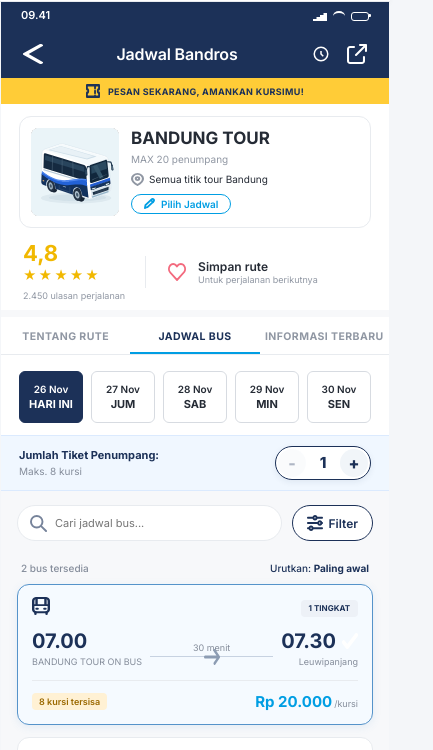
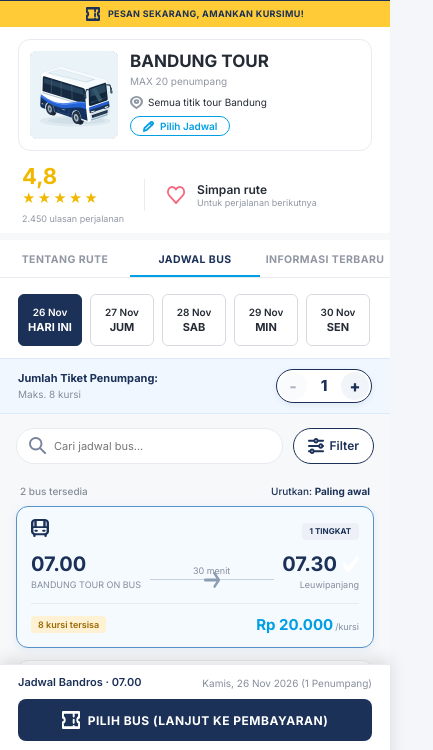
Before and after one commit to DAppd77/Bandros, a plain HTML site: page index.html in a window 390 px wide. Shown: the part 75-825 px from the top of the page, 433 px wide, since content can reach past the window. Drawn offline with Linux system fonts and the light colour scheme.

Commit message:
Update styles.css

```diff
--- a/styles.css
+++ b/styles.css
@@ -1699,6 +1699,12 @@ input, select {
 /* ==========================================================================
    MOBILE VIEW (1:1 Frame Figma)
    ========================================================================== */
+@media (min-width: 768px) {
+  .mobile-view-container {
+    display: none;
+  }
+}
+
 .mobile-view-container {
   padding: 1.5rem 0 3rem;
   display: flex;
@@ -3143,8 +3149,8 @@ input, select {
 }
 
 @media (max-width: 767px) {
-  .desktop-navbar .nav-links {
-    display: none;
+  .desktop-navbar {
+    display: none !important;
   }
 
   .desktop-view-container {
@@ -3154,13 +3160,69 @@ input, select {
   .mobile-view-container {
     display: flex !important;
     padding: 0;
+    width: 100%;
+    min-height: 100vh;
+  }
+
+  .app-wrapper.mode-mobile {
+    width: 100%;
+    max-width: 100%;
+    margin: 0;
   }
 
   .app-wrapper.mode-mobile .screen-view {
     border-radius: 0;
     border: none;
     max-width: 100%;
+    width: 100%;
     min-height: 100vh;
     box-shadow: none;
+    overflow: visible;
   }
-}
+
+  .screen-content {
+    min-height: 100vh;
+    height: auto;
+    position: relative;
+    display: flex;
+    flex-direction: column;
+  }
+
+  .scrollable-body {
+    overflow-y: visible;
+    padding-bottom: 120px;
+    flex: 1;
+  }
+
+  .sticky-footer-bar {
+    position: fixed;
+    bottom: 0;
+    left: 0;
+    right: 0;
+    width: 100%;
+    z-index: 500;
+    box-shadow: 0 -4px 16px rgba(0, 0, 0, 0.12);
+  }
+}
+
+/* Ensure smooth touch interactions on mobile */
+.date-card,
+.bus-item-card,
+.tab-item,
+.pill-btn-schedule,
+.bookmark-btn,
+.filter-btn,
+.sort-toggle-btn,
+.stepper-btn,
+.payment-method-card,
+.primary-action-btn,
+.btn-desktop-pay-now,
+.icon-btn,
+.step-node,
+.nav-link,
+.switch-btn,
+.filter-chip {
+  cursor: pointer;
+  -webkit-tap-highlight-color: transparent;
+  touch-action: manipulation;
+}
```
